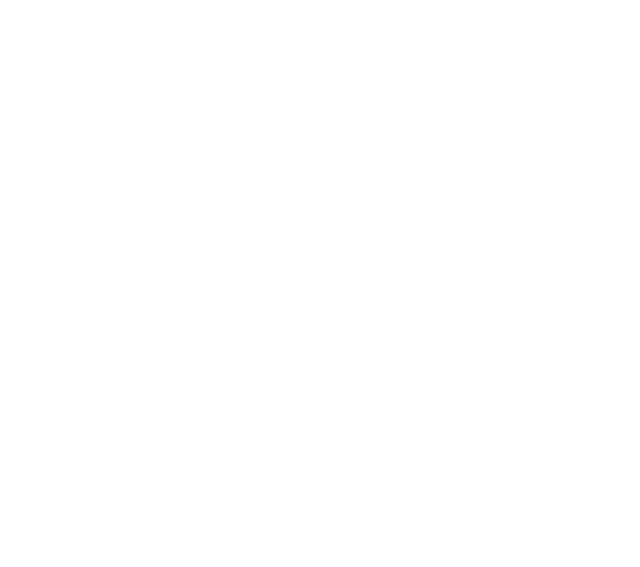
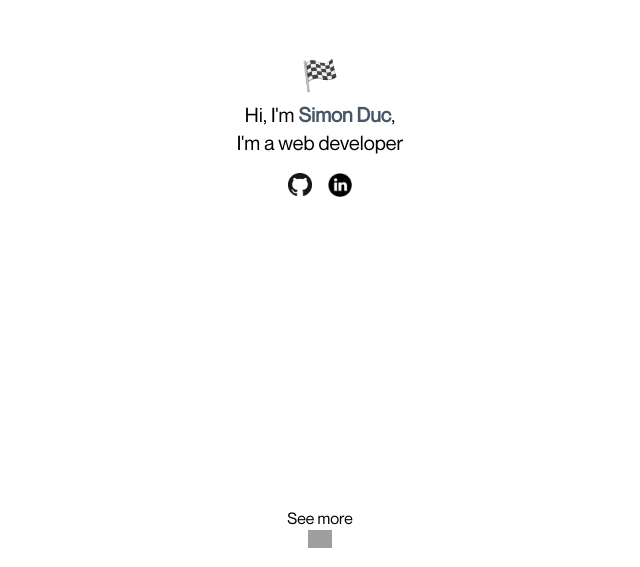
Before and after one commit to Simon-Duc/1st_portfolio_project, a React (Vite) app in the folder frontend/: page / in a window 1280 px wide. Shown: the part 233-800 px from the top of the page, without its empty margins (320-960 px from the left). Built offline with nearby package versions, Linux system fonts and the light colour scheme; grey boxes are pictures that could not be loaded.

Commit message:
add the html tags and tailwind styles to create the welcome page displayed elements

```diff
--- a/frontend/src/pages/Home.jsx
+++ b/frontend/src/pages/Home.jsx
@@ -1,3 +1,34 @@
 export default function Home() {
-  return <main />;
+  return (
+    <>
+      <main className="h-[90vh] flex justify-center items-center">
+        <div className="flex flex-col items-center">
+          <h1 className="text-3xl">🏁</h1>
+          <h2 className="text-xl text-center mt-2">
+            Hi, I'm <span className="font-bold text-slate-600">Simon Duc</span>,
+            <br />
+            I'm a web developer
+          </h2>
+          <ul className="flex flex-row space-x-4 w-16 mt-4">
+            <li className="w-full">
+              <a href="https://github.com/Simon-Duc">
+                <img src="../src/assets/logo_github.png" alt="GitHub" />
+              </a>
+            </li>
+            <li className="w-full">
+              <a href="https://www.linkedin.com/in/simon-duc-858481213/">
+                <img src="../src/assets/logo_linkedin.png" alt="LinkedIn" />
+              </a>
+            </li>
+          </ul>
+        </div>
+      </main>
+      <footer className="h-[10vh] flex flex-col justify-center items-center">
+        <h3>See more</h3>
+        <button type="button">
+          <img src="../src/assets/chevron.png" alt="Chevron" className="w-6" />
+        </button>
+      </footer>
+    </>
+  );
 }
```
